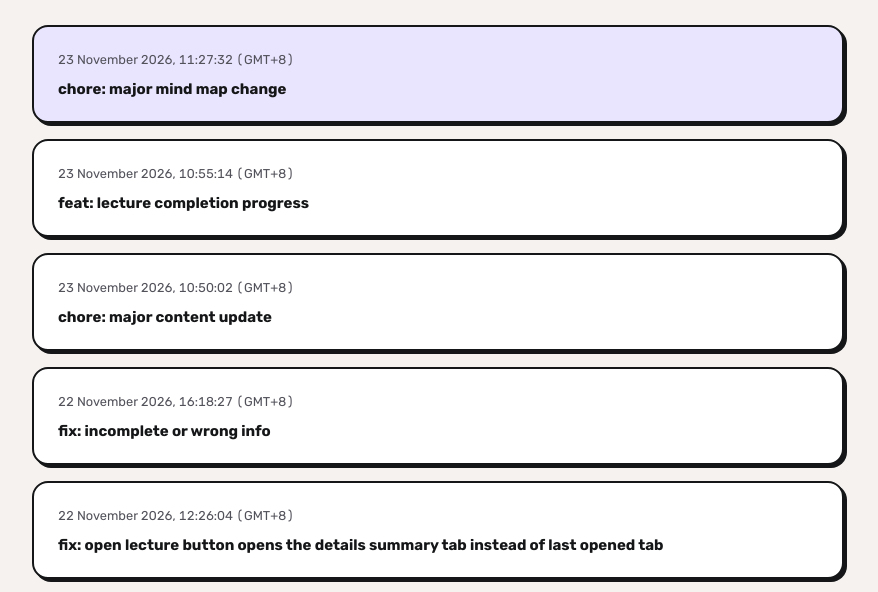
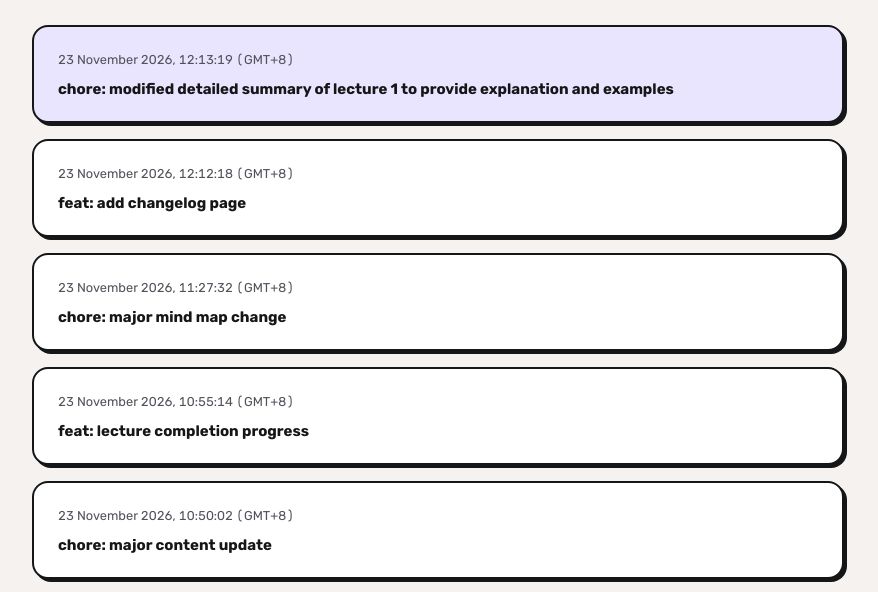
Before and after one commit to ayaxxchanz/study4bitp3423, a plain HTML site: page changelog.html in a window 1280 px wide. Shown: the part 159-751 px from the top of the page, without its empty margins (202-1080 px from the left). Drawn offline with Linux system fonts and the light colour scheme.

Commit message:
chore: update changelog

```diff
--- a/changelog.html
+++ b/changelog.html
@@ -17,6 +17,8 @@
 </header>
 <ol class="commit-list" aria-label="Commits, newest first">
 <!-- Generated by scripts/generate-changelog.py. -->
+<li><time datetime="2026-11-23T12:13:19+08:00">23 November 2026, 12:13:19 (GMT+8)</time><p>chore: modified detailed summary of lecture 1 to provide explanation and examples</p></li>
+<li><time datetime="2026-11-23T12:12:18+08:00">23 November 2026, 12:12:18 (GMT+8)</time><p>feat: add changelog page</p></li>
 <li><time datetime="2026-11-23T11:27:32+08:00">23 November 2026, 11:27:32 (GMT+8)</time><p>chore: major mind map change</p></li>
 <li><time datetime="2026-11-23T10:55:14+08:00">23 November 2026, 10:55:14 (GMT+8)</time><p>feat: lecture completion progress</p></li>
 <li><time datetime="2026-11-23T10:50:02+08:00">23 November 2026, 10:50:02 (GMT+8)</time><p>chore: major content update</p></li>
```
